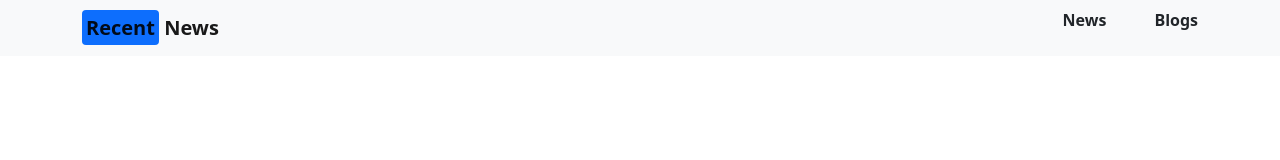
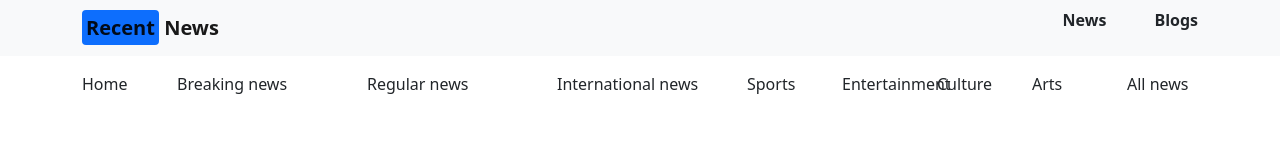
Before and after one commit to amit-sarker-00/News-Portal, a plain HTML site: page index.html in a window 1280 px wide. Drawn offline with nearby package versions, Linux system fonts and the light colour scheme.

Commit message:
category added

```diff
--- a/index.html
+++ b/index.html
@@ -4,7 +4,7 @@
     <meta charset="UTF-8" />
     <meta http-equiv="X-UA-Compatible" content="IE=edge" />
     <meta name="viewport" content="width=device-width, initial-scale=1.0" />
-    <title>Document</title>
+    <title>Recent News</title>
     <link
       rel="stylesheet"
       href="https://cdn.jsdelivr.net/npm/bootstrap@5.2.0/dist/css/bootstrap.min.css
@@ -18,7 +18,10 @@
         <a class="navbar-brand" href="#"
           ><span class="bg-primary p-1 rounded-1">Recent</span> News</a
         >
-        <ul class="d-flex gap-5 fw-bold" style="list-style: none">
+        <ul
+          class="d-flex gap-lg-5 gap-md-4 gap-sm-2 gap-2 fw-bold"
+          style="list-style: none"
+        >
           <li class="nav-item">
             <a class="nav-link" aria-current="page" href="#">News</a>
           </li>
@@ -28,6 +31,20 @@
         </ul>
       </div>
     </nav>
+    <!-- Category  -->
+    <div class="container my-3">
+      <div class="row gap-lg-0 gap-md-2 gap-sm-2">
+        <div class="col-lg-1 col-md-2">Home</div>
+        <div class="col-lg-2 col-md-3">Breaking news</div>
+        <div class="col-lg-2 col-md-3">Regular news</div>
+        <div class="col-lg-2 col-md-3">International news</div>
+        <div class="col-lg-1 col-md-2">Sports</div>
+        <div class="col-lg-1 col-md-2">Entertainment</div>
+        <div class="col-lg-1 col-md-2">Culture</div>
+        <div class="col-lg-1 col-md-2">Arts</div>
+        <div class="col-lg-1 col-md-2">All news</div>
+      </div>
+    </div>
     <script src="https://cdn.jsdelivr.net/npm/bootstrap@5.2.0/dist/js/bootstrap.bundle.min.js
     "></script>
     <script src="js/news.js"></script>
```
